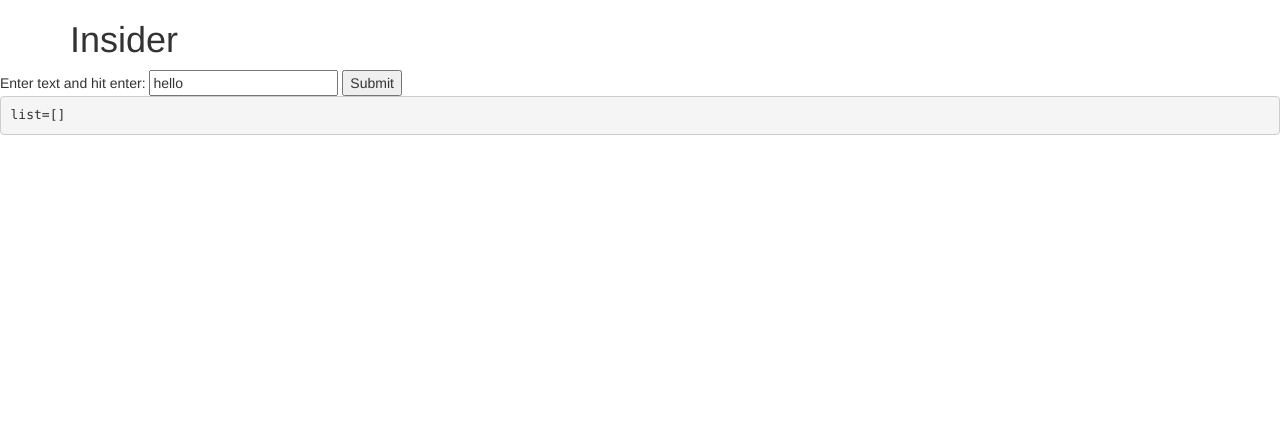
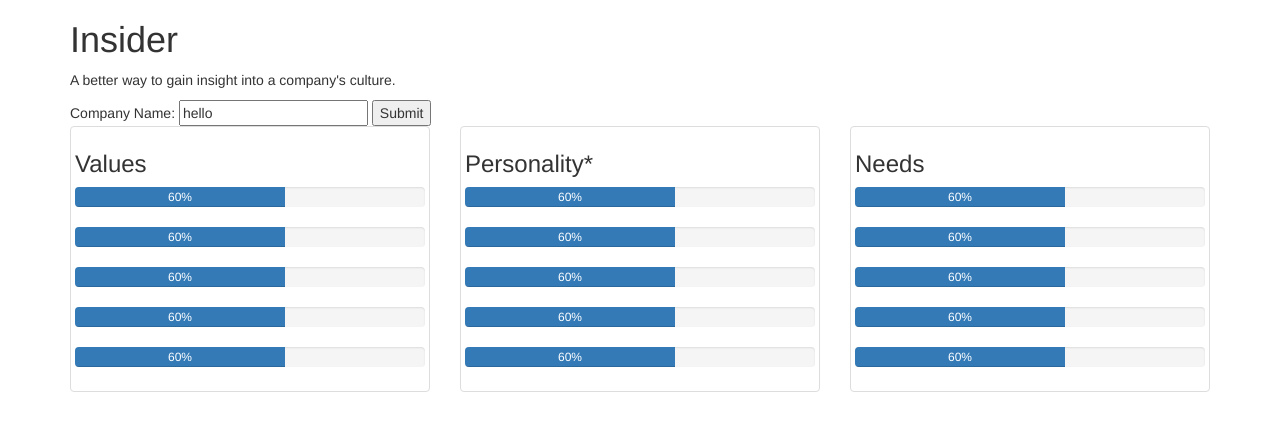
Before and after one commit to pascale-m/insider, a website: page index.html in a window 1280 px wide. Drawn offline with nearby package versions, Linux system fonts and the light colour scheme; some packages are replaced by stand-ins of ours.

Commit message:
final commit fake interface

```diff
--- a/index.html
+++ b/index.html
@@ -15,18 +15,131 @@
       <div id="header">
           <div class="container">
               <h1>Insider</h1>
+              <p>A better way to gain insight into a company's culture.</p>
           </div>
       </div>
-      <div id="main">
+      <div id="main" class="container">
 
         <!-- we are using bootstrap for these styling classes -->
 
         <form ng-submit="submit()">
-  Enter text and hit enter:
+  Company Name:
   <input type="text" ng-model="text" name="text" />
   <input type="submit" id="submit" value="Submit" />
-  <pre>list={{list}}</pre>
+
           </form>
+
+          <div class="row" id="results" ng-src="{{ data.values }}">
+  <div class="col-sm-6 col-md-4">
+    <div class="thumbnail">
+        <h3>Values</h3>
+        <div class="progress">
+                <div class="progress-bar" role="progressbar" aria-valuenow="60" aria-valuemin="0" aria-valuemax="100" style="width: 60%;">
+                    60%
+                    <!--{{info.percentile}}-->
+                </div>
+        </div>
+        <div class="progress">
+                <div class="progress-bar" role="progressbar" aria-valuenow="60" aria-valuemin="0" aria-valuemax="100" style="width: 60%;">
+                    60%
+                    <!--{{info.percentile}}-->
+                </div>
+        </div>
+        <div class="progress">
+                <div class="progress-bar" role="progressbar" aria-valuenow="60" aria-valuemin="0" aria-valuemax="100" style="width: 60%;">
+                    60%
+                    <!--{{info.percentile}}-->
+                </div>
+        </div>
+        <div class="progress">
+                <div class="progress-bar" role="progressbar" aria-valuenow="60" aria-valuemin="0" aria-valuemax="100" style="width: 60%;">
+                    60%
+                    <!--{{info.percentile}}-->
+                </div>
+        </div>
+        <div class="progress">
+                <div class="progress-bar" role="progressbar" aria-valuenow="60" aria-valuemin="0" aria-valuemax="100" style="width: 60%;">
+                    60%
+                    <!--{{info.percentile}}-->
+                </div>
+        </div>
+    </div>
+    </div>
+              <div class="col-sm-6 col-md-4">
+    <div class="thumbnail">
+        <h3>Personality*</h3>
+        <div class="progress">
+                <div class="progress-bar" role="progressbar" aria-valuenow="60" aria-valuemin="0" aria-valuemax="100" style="width: 60%;">
+                    60%
+                    <!--{{info.percentile}}-->
+                </div>
+        </div>
+        <div class="progress">
+                <div class="progress-bar" role="progressbar" aria-valuenow="60" aria-valuemin="0" aria-valuemax="100" style="width: 60%;">
+                    60%
+                    <!--{{info.percentile}}-->
+                </div>
+        </div>
+        <div class="progress">
+                <div class="progress-bar" role="progressbar" aria-valuenow="60" aria-valuemin="0" aria-valuemax="100" style="width: 60%;">
+                    60%
+                    <!--{{info.percentile}}-->
+                </div>
+        </div>
+        <div class="progress">
+                <div class="progress-bar" role="progressbar" aria-valuenow="60" aria-valuemin="0" aria-valuemax="100" style="width: 60%;">
+                    60%
+                    <!--{{info.percentile}}-->
+                </div>
+        </div>
+        <div class="progress">
+                <div class="progress-bar" role="progressbar" aria-valuenow="60" aria-valuemin="0" aria-valuemax="100" style="width: 60%;">
+                    60%
+                    <!--{{info.percentile}}-->
+                </div>
+        </div>
+
+
+    </div>
+    </div>
+    <div class="col-sm-6 col-md-4">
+    <div class="thumbnail">
+        <h3>Needs</h3>
+      <div class="progress">
+                <div class="progress-bar" role="progressbar" aria-valuenow="60" aria-valuemin="0" aria-valuemax="100" style="width: 60%;">
+                    60%
+                    <!--{{info.percentile}}-->
+                </div>
+        </div>
+        <div class="progress">
+                <div class="progress-bar" role="progressbar" aria-valuenow="60" aria-valuemin="0" aria-valuemax="100" style="width: 60%;">
+                    60%
+                    <!--{{info.percentile}}-->
+                </div>
+        </div>
+        <div class="progress">
+                <div class="progress-bar" role="progressbar" aria-valuenow="60" aria-valuemin="0" aria-valuemax="100" style="width: 60%;">
+                    60%
+                    <!--{{info.percentile}}-->
+                </div>
+        </div>
+        <div class="progress">
+                <div class="progress-bar" role="progressbar" aria-valuenow="60" aria-valuemin="0" aria-valuemax="100" style="width: 60%;">
+                    60%
+                    <!--{{info.percentile}}-->
+                </div>
+        </div>
+        <div class="progress">
+                <div class="progress-bar" role="progressbar" aria-valuenow="60" aria-valuemin="0" aria-valuemax="100" style="width: 60%;">
+                    60%
+                    <!--{{info.percentile}}-->
+                </div>
+        </div>
+    </div>
+    </div>
+  </div>
+</div>
+
 
       </div>
 
--- a/js/controllers/MainController.js
+++ b/js/controllers/MainController.js
@@ -1,11 +1,18 @@
 /*global app*/
-app.controller('MainController', ['$scope', function ($scope) {
-    $scope.list = [];
+app.controller('MainController', ['$scope', '$http', function ($scope, $http) {
+    $scope.method = 'GET';
     $scope.text = 'hello';
+    $scope.url = 'localhost:8000/hi';
     $scope.submit = function() {
-        if ($scope.text) {
-            $scope.list.push(this.text);
-            $scope.text = '';
-        }
+        $scope.code = null;
+        $scope.response = null;
+        $http({method: $scope.method, url: $scope.url}).
+        then(function(response) {
+          $scope.status = response.status;
+          $scope.data = response.data;
+        }, function(response) {
+          $scope.data = response.data || 'Request failed';
+          $scope.status = response.status;
+      });
     };
 }]);
--- a/server.js
+++ b/server.js
@@ -4,7 +4,7 @@ var PythonShell = require('python-shell');
 var express = require('express'),
     app = module.exports.app = express();
 const PORT = process.env.PORT || 3000;
-
+console.log('server running on port 3000');
 app.use(express.static(path.join(__dirname, 'public')));
 
 var server = http.createServer(app);
```
Also changed, not shown: 1 other file.
